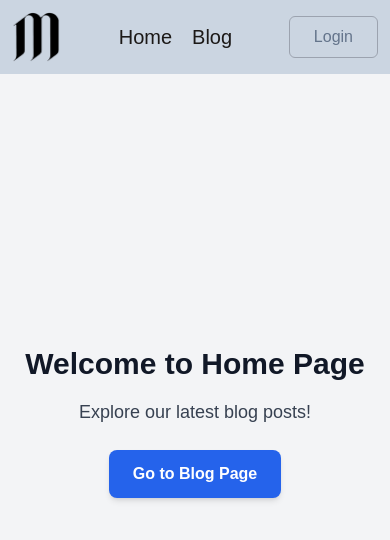
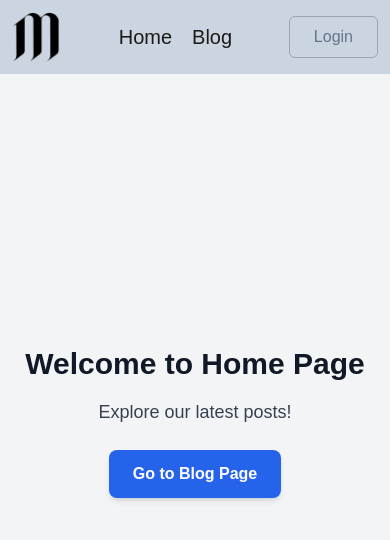
Before and after one commit to ManishBasnet12/blogwebsite, a Next.js app: page / in a window 390 px wide. Shown: the top 540 px of the page. Built offline with nearby package versions, Linux system fonts and the light colour scheme.

Commit message:
card responsive

```diff
--- a/src/app/blog/page.jsx
+++ b/src/app/blog/page.jsx
@@ -49,7 +49,7 @@ const BlogPage = () => {
       <div className="container mx-auto">
       <div className="flex flex-col lg:flex-row justify-between">
       <h1 className="text-3xl text-gray-900 font-bold mb-4">
-            Latest Blog Posts
+            Latest  Posts
           </h1>
 
           {/* Search Bar */}
--- a/src/app/page.js
+++ b/src/app/page.js
@@ -4,7 +4,7 @@ export default function Home() {
   return (
     <div className="flex flex-col items-center justify-center min-h-screen bg-gray-100">
       <h1 className="text-3xl font-bold text-gray-900 mb-4">Welcome to Home Page</h1>
-      <p className="text-lg text-gray-700 mb-6">Explore our latest blog posts!</p>
+      <p className="text-lg text-gray-700 mb-6">Explore our latest  posts!</p>
 
       <Link href="/blog" passHref>
         <button className="px-6 py-3 bg-blue-600 text-white font-semibold rounded-lg shadow-md hover:bg-blue-700 transition">
--- a/src/components/BlogPost.jsx
+++ b/src/components/BlogPost.jsx
@@ -6,22 +6,24 @@ function BlogPost({ img, price, category, title, summary, slug }) {
   return (
     <Link
       href={`/blog/${slug}`}
-      className="text-state-500  flex flex-col gap-2 shadow-sm bg-slate-200"
+      className="text-state-500 flex flex-col gap-2 shadow-sm bg-slate-200 group"
     >
+      <div className="overflow-hidden">
         <Image
-        className="w-[100%] aspect-[1] object-cover"
+          className="w-[100%] aspect-[1] object-cover transition-transform duration-300 group-hover:scale-110"
           src={img}
           width={100}
           height={100}
           alt="blog image"
           unoptimized
         />
+      </div>
       <div className="p-4 flex flex-col gap-2">
-      <div className="flex text-slate-600 text-sm  justify-between">
+        <div className="flex text-slate-600 text-sm justify-between">
           <p>{category}</p>
-        <p className=" font-bold ">${price}</p>
+          <p className="font-bold">${price}</p>
         </div>
-      <h2 className="text-xl font-semibold text-slate-900 leading-[1.3] ">
+        <h2 className="text-xl font-semibold text-slate-900 leading-[1.3]">
           {title}
         </h2>
         <p className="text-md text-slate-700 leading-[1.3]">{summary}</p>
```
Lines whose indentation alone changed are shown as unchanged.
